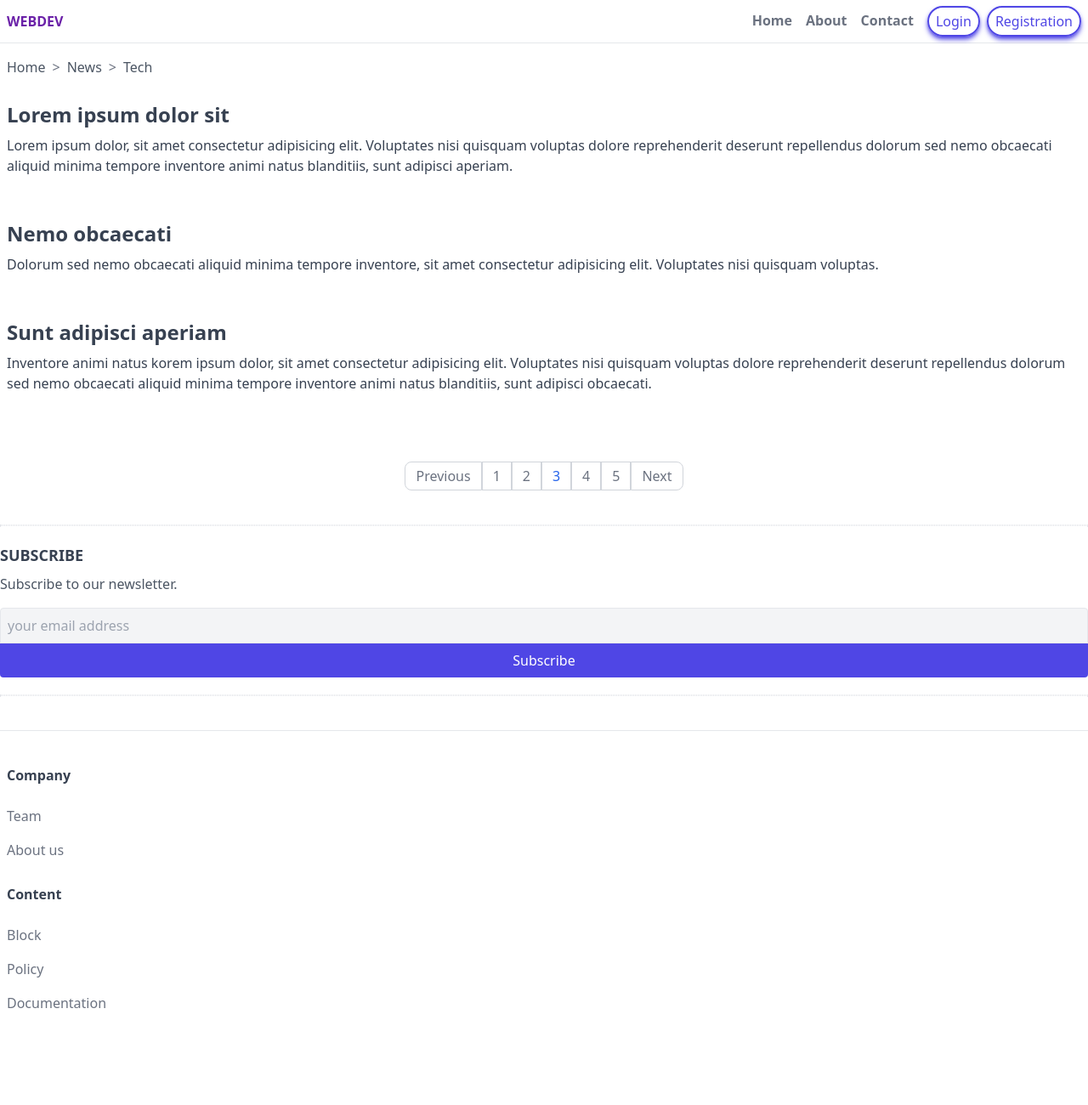
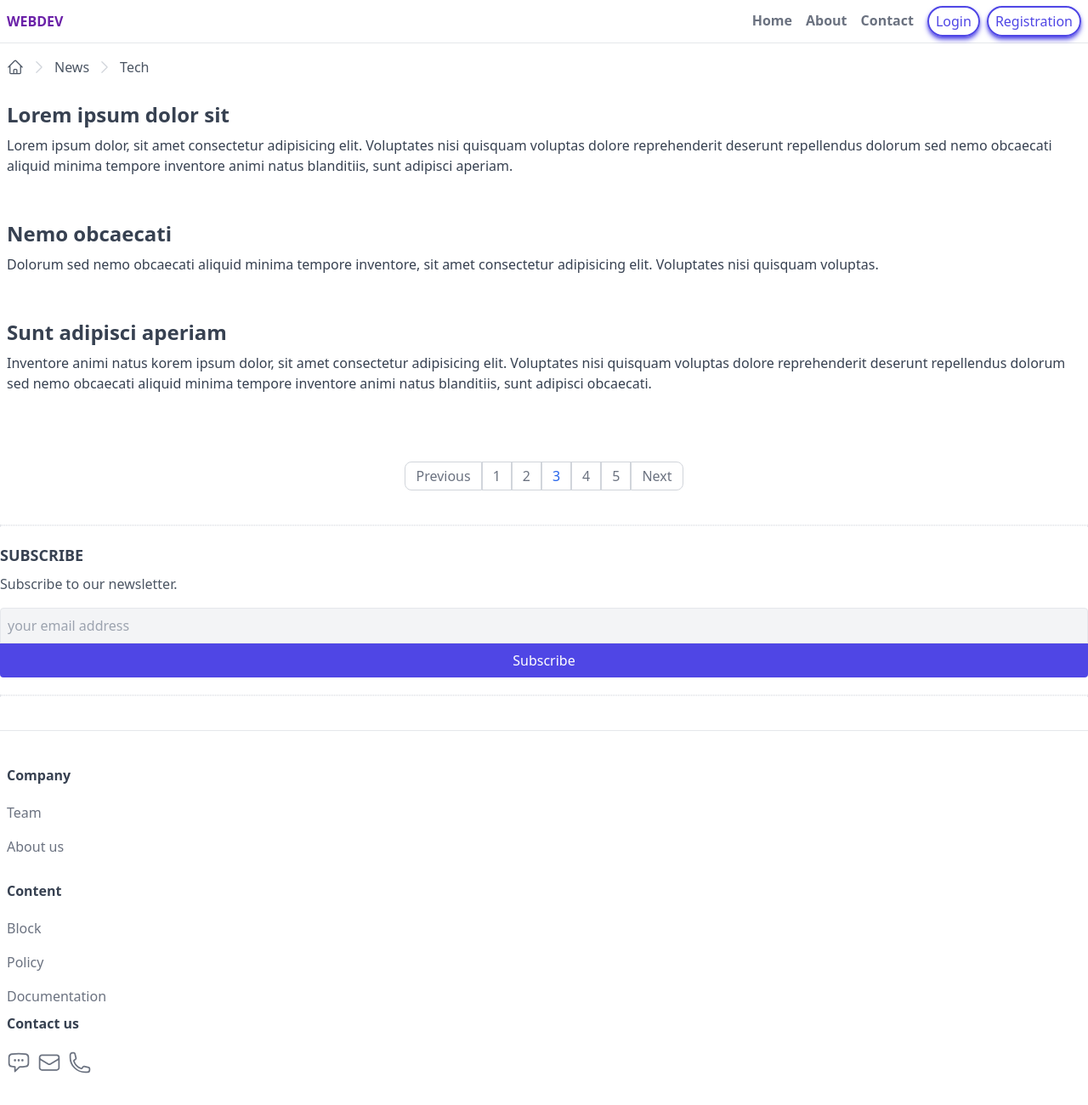
Before and after one commit to PesukarhuTG/tailwind-articles, a website: page index.html in a window 1280 px wide. Shown: the whole page at 85% size. Before the commit the page ends 1240 px from the top, so only its background shows below. Drawn offline with nearby package versions, Linux system fonts and the light colour scheme; files that its build step writes are made by us from their sources.

Commit message:
feat: add icons using HeroIcons for tailwindcss

```diff
--- a/index.html
+++ b/index.html
@@ -33,10 +33,28 @@
     <!-- breadcrumbs -->
     <div class="px-2 flex items-center">
       <div class="py-4 overflow-y-auto whitespace-nowrap flex items-center">
-        <a class="text-gray-600 hover:text-gray-900" href="#">Home</a>
-        <span class="mx-2 text-gray-500">&gt;</span>
+        <a class="text-gray-600 hover:text-gray-900" href="#">
+          <svg xmlns="http://www.w3.org/2000/svg" fill="none" viewBox="0 0 24 24" stroke-width="1.5"
+            stroke="currentColor" class="w-5 h-5">
+            <path stroke-linecap="round" stroke-linejoin="round"
+              d="M2.25 12l8.954-8.955c.44-.439 1.152-.439 1.591 0L21.75 12M4.5 9.75v10.125c0 .621.504 1.125 1.125 1.125H9.75v-4.875c0-.621.504-1.125 1.125-1.125h2.25c.621 0 1.125.504 1.125 1.125V21h4.125c.621 0 1.125-.504 1.125-1.125V9.75M8.25 21h8.25" />
+          </svg>
+
+        </a>
+        <span class="mx-2 text-gray-300">
+          <svg xmlns="http://www.w3.org/2000/svg" fill="none" viewBox="0 0 24 24" stroke-width="1.5"
+            stroke="currentColor" class="w-5 h-5">
+            <path stroke-linecap="round" stroke-linejoin="round" d="M8.25 4.5l7.5 7.5-7.5 7.5" />
+          </svg>
+
+        </span>
         <a class="text-gray-600 hover:text-gray-900" href="#">News</a>
-        <span class="mx-2 text-gray-500">&gt;</span>
+        <span class="mx-2 text-gray-300">
+          <svg xmlns="http://www.w3.org/2000/svg" fill="none" viewBox="0 0 24 24" stroke-width="1.5"
+            stroke="currentColor" class="w-5 h-5">
+            <path stroke-linecap="round" stroke-linejoin="round" d="M8.25 4.5l7.5 7.5-7.5 7.5" />
+          </svg>
+        </span>
         <a class="text-gray-600 hover:text-gray-900" href="#">Tech</a>
       </div>
     </div>
@@ -115,7 +133,7 @@
   <footer class="border-t mt-10 py-10 px-2">
     <div>
       <div class="mb-5">
-        <h6 class="font-semibold text-gray-700 mb-4">Company</h6>
+        <h6 class="font-semibold text-gray-700 mb-3">Company</h6>
         <ul>
           <li><a class="footer-link" href="#">Team</a></li>
           <li><a class="footer-link" href="#">About us</a></li>
@@ -123,7 +141,7 @@
       </div>
 
       <div>
-        <h6 class="font-semibold text-gray-700 mb-4">Content</h6>
+        <h6 class="font-semibold text-gray-700 mb-3">Content</h6>
         <ul>
           <li><a class="inline-block text-gray-500 py-2 hover:underline decoration-gray-700 underline-offset-2"
               href="#">Block</a></li>
@@ -131,6 +149,40 @@
           <li><a class="footer-link" href="#">Documentation</a></li>
         </ul>
       </div>
+
+      <div>
+        <h6 class="font-semibold text-gray-700 mb-3">Contact us</h6>
+        <ul class="flex">
+          <li class="mr-2">
+            <a class="inline-block text-gray-500 py-2 hover:underline decoration-gray-700 underline-offset-2" href="#">
+              <svg xmlns="http://www.w3.org/2000/svg" fill="none" viewBox="0 0 24 24" stroke-width="1.5"
+                stroke="currentColor" class="w-7 h-7">
+                <path stroke-linecap="round" stroke-linejoin="round"
+                  d="M8.625 9.75a.375.375 0 11-.75 0 .375.375 0 01.75 0zm0 0H8.25m4.125 0a.375.375 0 11-.75 0 .375.375 0 01.75 0zm0 0H12m4.125 0a.375.375 0 11-.75 0 .375.375 0 01.75 0zm0 0h-.375m-13.5 3.01c0 1.6 1.123 2.994 2.707 3.227 1.087.16 2.185.283 3.293.369V21l4.184-4.183a1.14 1.14 0 01.778-.332 48.294 48.294 0 005.83-.498c1.585-.233 2.708-1.626 2.708-3.228V6.741c0-1.602-1.123-2.995-2.707-3.228A48.394 48.394 0 0012 3c-2.392 0-4.744.175-7.043.513C3.373 3.746 2.25 5.14 2.25 6.741v6.018z" />
+              </svg>
+            </a>
+          </li>
+          <li class="mr-2">
+            <a class="footer-link" href="#">
+              <svg xmlns="http://www.w3.org/2000/svg" fill="none" viewBox="0 0 24 24" stroke-width="1.5"
+                stroke="currentColor" class="w-7 h-7">
+                <path stroke-linecap="round" stroke-linejoin="round"
+                  d="M21.75 6.75v10.5a2.25 2.25 0 01-2.25 2.25h-15a2.25 2.25 0 01-2.25-2.25V6.75m19.5 0A2.25 2.25 0 0019.5 4.5h-15a2.25 2.25 0 00-2.25 2.25m19.5 0v.243a2.25 2.25 0 01-1.07 1.916l-7.5 4.615a2.25 2.25 0 01-2.36 0L3.32 8.91a2.25 2.25 0 01-1.07-1.916V6.75" />
+              </svg>
+            </a>
+          </li>
+          <li>
+            <a class="footer-link" href="#">
+              <svg xmlns="http://www.w3.org/2000/svg" fill="none" viewBox="0 0 24 24" stroke-width="1.5"
+                stroke="currentColor" class="w-7 h-7">
+                <path stroke-linecap="round" stroke-linejoin="round"
+                  d="M2.25 6.75c0 8.284 6.716 15 15 15h2.25a2.25 2.25 0 002.25-2.25v-1.372c0-.516-.351-.966-.852-1.091l-4.423-1.106c-.44-.11-.902.055-1.173.417l-.97 1.293c-.282.376-.769.542-1.21.38a12.035 12.035 0 01-7.143-7.143c-.162-.441.004-.928.38-1.21l1.293-.97c.363-.271.527-.734.417-1.173L6.963 3.102a1.125 1.125 0 00-1.091-.852H4.5A2.25 2.25 0 002.25 4.5v2.25z" />
+              </svg>
+            </a>
+          </li>
+        </ul>
+      </div>
+
     </div>
   </footer>
 
```
